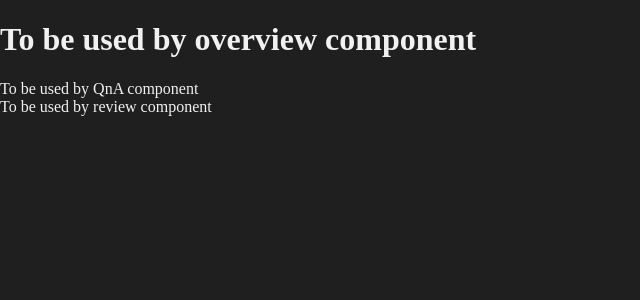
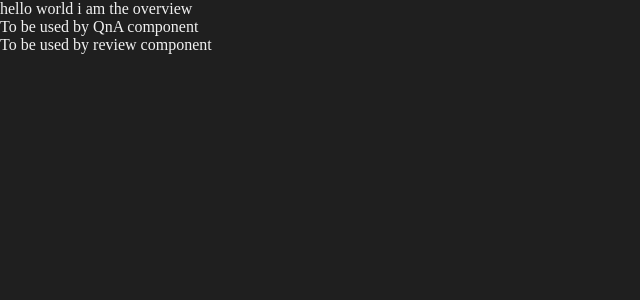
Before and after one commit to rfe2212-Scarlet-Witch/newFCE, a React app: page / in a window 1280 px wide. Shown: the top 300 px of the page, without its empty margins (0-640 px from the left). Built offline with nearby package versions, Linux system fonts and the light colour scheme.

Commit message:
added getProductInfo function and start setting up the server

```diff
--- a/src/Components/Overview.jsx
+++ b/src/Components/Overview.jsx
@@ -0,0 +1,15 @@
+import React from 'react';
+const axios = require('axios');
+
+function Overview () {
+
+
+
+  return (
+    <div>
+      hello world i am the overview
+    </div>
+  )
+}
+
+export default Overview;
--- a/src/index.jsx
+++ b/src/index.jsx
@@ -1,14 +1,14 @@
 import React from 'react';
 import { createRoot } from 'react-dom/client';
 import './index.scss';
-//import for overview
+import Overview from './Components/Overview.jsx';
 //import for QnA
 //import for reviews
 
 function App() {
   return (
     <div className="app">
-      <h1>To be used by overview component</h1>
+      <Overview/>
       <div>To be used by QnA component</div>
       <div>To be used by review component</div>
     </div>
```
Also changed, not shown: src/helperFunc/getProductInfo.js (added, +16 -0 lines), 1 other file (tests, documents, lock files or other folders).
